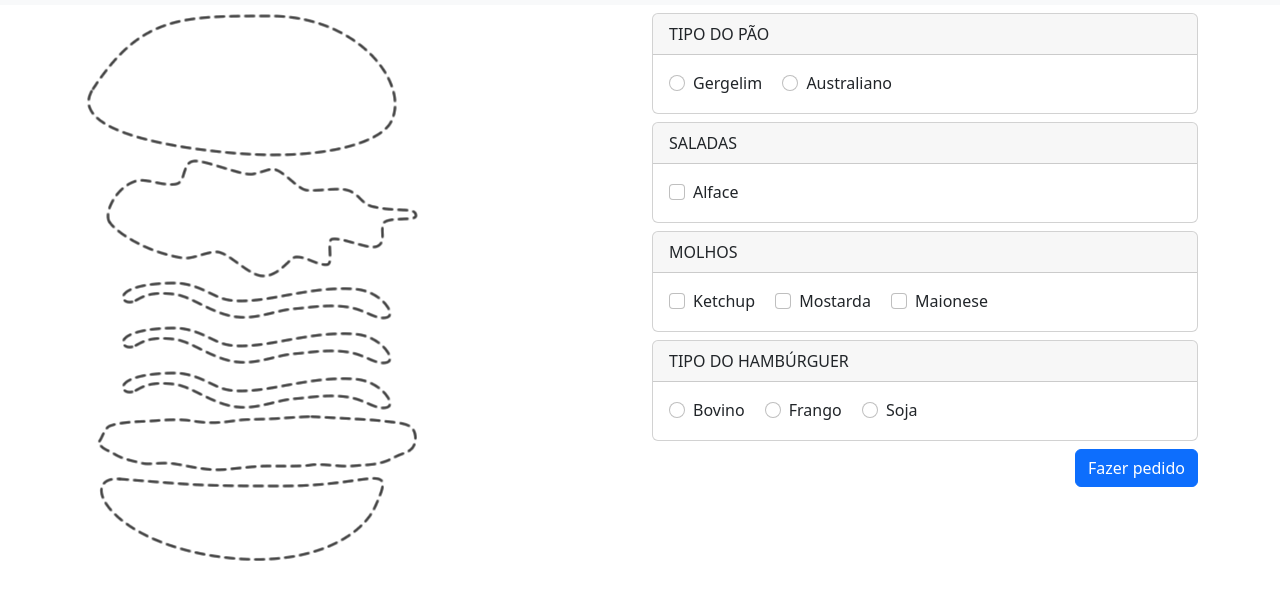
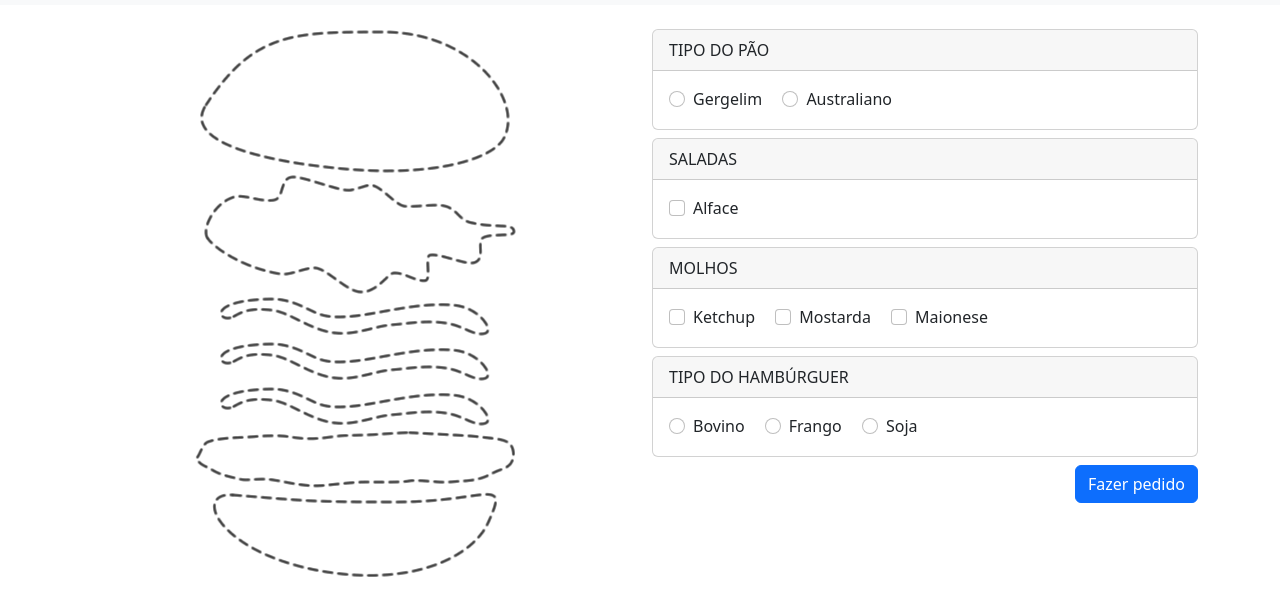
Before and after one commit to IsaacLouzeiro/projeto_montando_o_lanche, a plain HTML site: page index.html in a window 1280 px wide. Shown: the part 45-660 px from the top of the page. Drawn offline with nearby package versions, Linux system fonts and the light colour scheme.

Commit message:
arrumando espacamento

```diff
--- a/index.html
+++ b/index.html
@@ -30,8 +30,8 @@
         <div id="app">
 
             <div class="row">
-                <div class="col-md-6">
-                    <div class="row mt-2">
+                <div class="col-md-6 my-3">
+                    <div class="row mt-2 text-center">
                         <div class="col">
                             <img :src="pao[0]" alt="pao superior">
                             <img :src="alface" alt="alface">
@@ -44,7 +44,7 @@
                     </div>
                 </div>
 
-                <div class="col-md-6" v-if="etapa == 1">
+                <div class="col-md-6 my-3" v-if="etapa == 1">
                     <!-- tipo do pão -->
                     <div class="row mt-2">
                         <div class="col">
@@ -156,7 +156,7 @@
                     </div>
                 </div>
 
-                <div class="col-md-6" v-if="etapa == 2">
+                <div class="col-md-6 my-3" v-if="etapa == 2">
                     <div class="row mt-2">
                         <div class="col">
                             <div class="card">
@@ -186,7 +186,7 @@
                     </div>
                 </div>
 
-                <div class="col-md-6" v-if="etapa == 3">
+                <div class="col-md-6 my-3" v-if="etapa == 3">
                     <div class="row mt-2">
                         <div class="col">
                             <div class="card">
```
